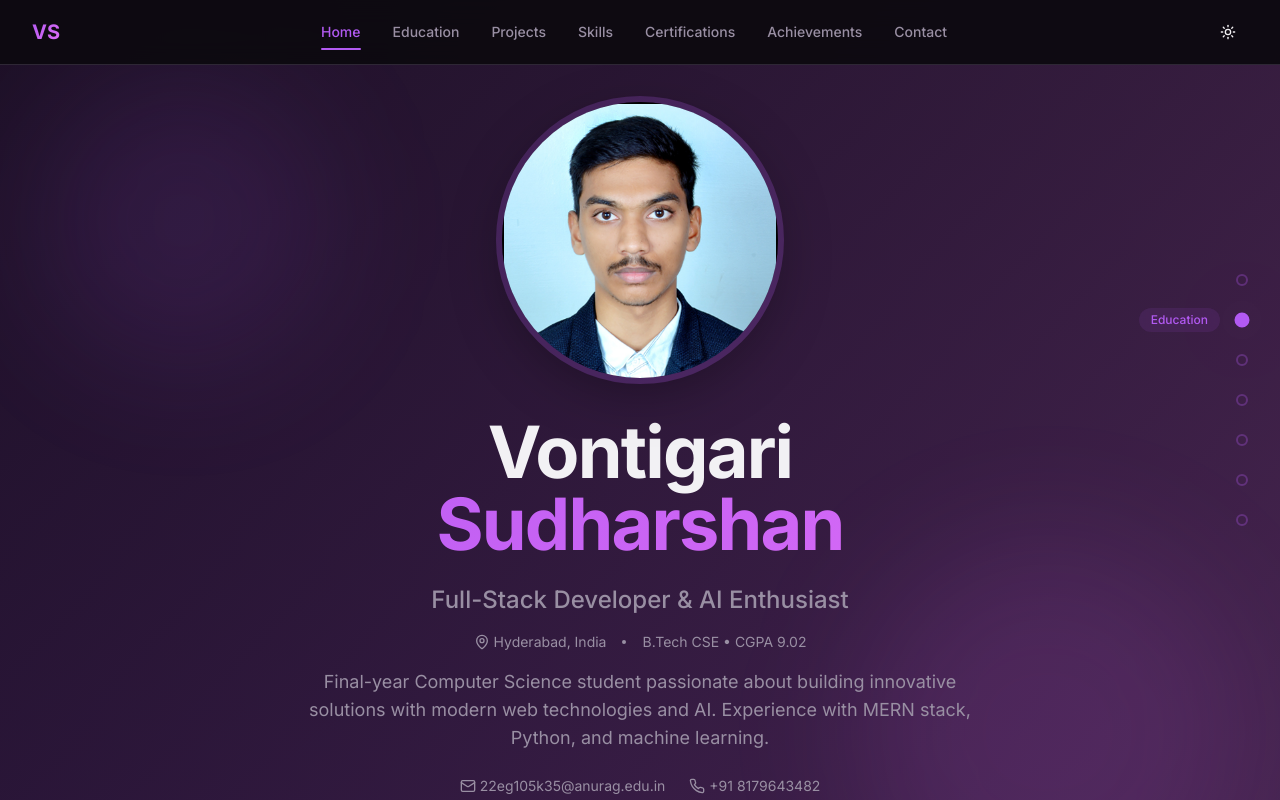
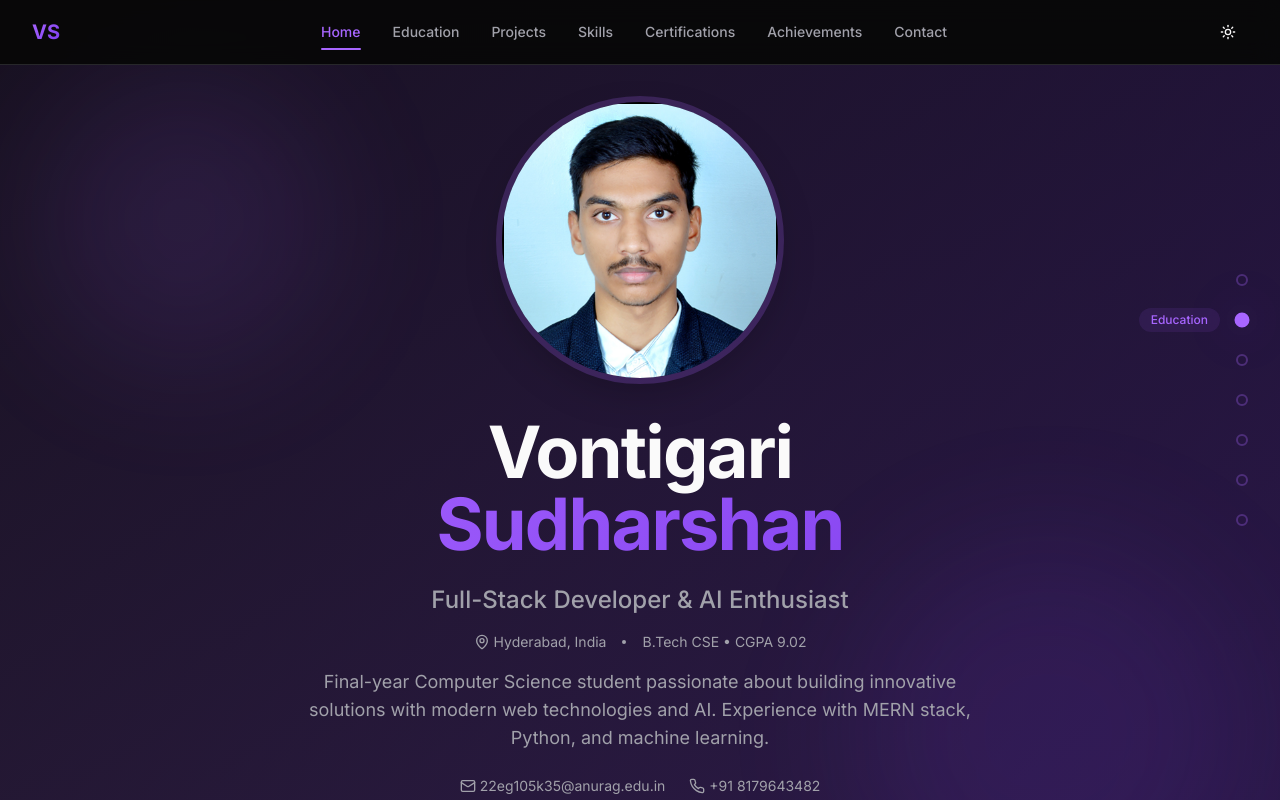
Before and after one commit to V-Sudharshan/sudharshan-codes-showcase, a React (Vite) app: page / in a window 1280 px wide. Shown: the top 800 px of the page. Built offline with nearby package versions, Linux system fonts and the light colour scheme.

Commit message:
Reverted to commit 6aedd756113142dc74b6b1bb5618f11715fd3b96

```diff
--- a/src/index.css
+++ b/src/index.css
@@ -9,137 +9,143 @@ All colors MUST be HSL.
 
 @layer base {
   :root {
-    --background: 270 20% 98%;
-    --foreground: 270 50% 10%;
+    --background: 0 0% 100%;
+    --foreground: 224 71% 4%;
 
-    --card: 270 25% 99%;
-    --card-foreground: 270 50% 10%;
+    --card: 0 0% 100%;
+    --card-foreground: 224 71% 4%;
 
-    --popover: 270 25% 99%;
-    --popover-foreground: 270 50% 10%;
+    --popover: 0 0% 100%;
+    --popover-foreground: 224 71% 4%;
 
-    --primary: 270 70% 55%;
-    --primary-foreground: 0 0% 100%;
-    --primary-glow: 280 80% 65%;
+    --primary: 262 83% 58%;
+    --primary-foreground: 210 20% 98%;
+    --primary-glow: 266 100% 70%;
 
-    --secondary: 270 30% 94%;
-    --secondary-foreground: 270 50% 15%;
+    --secondary: 220 14% 96%;
+    --secondary-foreground: 224 71% 4%;
 
-    --muted: 270 20% 93%;
-    --muted-foreground: 270 15% 45%;
+    --muted: 220 14% 96%;
+    --muted-foreground: 220 8.9% 46%;
 
-    --accent: 300 60% 92%;
-    --accent-foreground: 270 60% 25%;
+    --accent: 220 14% 96%;
+    --accent-foreground: 224 71% 4%;
 
     --destructive: 0 84% 60%;
-    --destructive-foreground: 0 0% 100%;
+    --destructive-foreground: 210 20% 98%;
 
-    --border: 270 25% 88%;
-    --input: 270 25% 88%;
-    --ring: 270 70% 55%;
+    --border: 220 13% 91%;
+    --input: 220 13% 91%;
+    --ring: 262 83% 58%;
 
     /* Portfolio specific colors */
-    --hero-bg: 270 75% 50%;
-    --hero-secondary: 300 70% 60%;
-    --success: 160 70% 40%;
-    --warning: 40 95% 55%;
-    --info: 210 90% 50%;
+    --hero-bg: 262 90% 50%;
+    --hero-secondary: 280 100% 70%;
+    --success: 142 76% 36%;
+    --warning: 48 96% 53%;
+    --info: 200 98% 39%;
 
     /* Glass effect */
-    --glass-bg: 270 50% 50% / 0.08;
-    --glass-border: 270 50% 80% / 0.3;
-    --glass-blur: 16px;
+    --glass-bg: 255 255% 100% / 0.1;
+    --glass-border: 255 255% 100% / 0.2;
+    --glass-blur: 12px;
 
     /* Gradients */
     --gradient-primary: linear-gradient(135deg, hsl(var(--primary)), hsl(var(--primary-glow)));
     --gradient-hero: linear-gradient(135deg, hsl(var(--hero-bg)), hsl(var(--hero-secondary)));
-    --gradient-card: linear-gradient(145deg, hsl(var(--card)) 0%, hsl(280 30% 96%) 100%);
+    --gradient-card: linear-gradient(145deg, hsl(var(--card)) 0%, hsl(220 20% 98%) 100%);
     --gradient-animated: linear-gradient(270deg, hsl(var(--primary)), hsl(var(--hero-secondary)), hsl(var(--primary-glow)), hsl(var(--hero-bg)));
 
     /* Shadows */
-    --shadow-elegant: 0 10px 40px -10px hsl(var(--primary) / 0.25);
-    --shadow-glow: 0 0 50px hsl(var(--primary-glow) / 0.35);
-    --shadow-card: 0 8px 30px -5px hsl(270 30% 70% / 0.2);
-    --shadow-glass: 0 8px 32px 0 hsl(var(--primary) / 0.15);
+    --shadow-elegant: 0 10px 30px -10px hsl(var(--primary) / 0.2);
+    --shadow-glow: 0 0 40px hsl(var(--primary-glow) / 0.3);
+    --shadow-card: 0 4px 20px -2px hsl(220 13% 91% / 0.4);
+    --shadow-glass: 0 8px 32px 0 hsl(var(--primary) / 0.12);
 
     /* Animations */
     --transition-smooth: all 0.3s cubic-bezier(0.4, 0, 0.2, 1);
     --transition-spring: all 0.4s cubic-bezier(0.34, 1.56, 0.64, 1);
     --transition-bounce: all 0.5s cubic-bezier(0.68, -0.55, 0.265, 1.55);
 
-    --radius: 0.75rem;
+    --radius: 0.5rem;
 
-    --sidebar-background: 270 20% 98%;
-    --sidebar-foreground: 270 40% 25%;
-    --sidebar-primary: 270 70% 55%;
-    --sidebar-primary-foreground: 0 0% 100%;
-    --sidebar-accent: 270 30% 94%;
-    --sidebar-accent-foreground: 270 50% 15%;
-    --sidebar-border: 270 25% 88%;
-    --sidebar-ring: 270 70% 55%;
+    --sidebar-background: 0 0% 98%;
+
+    --sidebar-foreground: 240 5.3% 26.1%;
+
+    --sidebar-primary: 240 5.9% 10%;
+
+    --sidebar-primary-foreground: 0 0% 98%;
+
+    --sidebar-accent: 240 4.8% 95.9%;
+
+    --sidebar-accent-foreground: 240 5.9% 10%;
+
+    --sidebar-border: 220 13% 91%;
+
+    --sidebar-ring: 217.2 91.2% 59.8%;
   }
 
   .dark {
-    --background: 270 25% 5%;
-    --foreground: 270 10% 95%;
+    --background: 0 0% 3%;
+    --foreground: 0 0% 98%;
 
-    --card: 270 20% 8%;
-    --card-foreground: 270 10% 95%;
+    --card: 240 10% 4%;
+    --card-foreground: 0 0% 98%;
 
-    --popover: 270 20% 8%;
-    --popover-foreground: 270 10% 95%;
+    --popover: 240 10% 4%;
+    --popover-foreground: 0 0% 98%;
 
-    --primary: 275 85% 65%;
-    --primary-foreground: 270 50% 5%;
-    --primary-glow: 290 90% 70%;
+    --primary: 266 100% 70%;
+    --primary-foreground: 0 0% 9%;
+    --primary-glow: 262 83% 58%;
 
-    --secondary: 270 15% 15%;
-    --secondary-foreground: 270 10% 90%;
+    --secondary: 240 4% 16%;
+    --secondary-foreground: 0 0% 98%;
 
-    --muted: 270 15% 15%;
-    --muted-foreground: 270 10% 60%;
+    --muted: 240 4% 16%;
+    --muted-foreground: 240 5% 65%;
 
-    --accent: 280 30% 20%;
-    --accent-foreground: 270 10% 95%;
+    --accent: 240 4% 16%;
+    --accent-foreground: 0 0% 98%;
 
-    --destructive: 0 75% 55%;
-    --destructive-foreground: 0 0% 100%;
+    --destructive: 0 75% 60%;
+    --destructive-foreground: 0 0% 98%;
 
-    --border: 270 15% 18%;
-    --input: 270 15% 18%;
-    --ring: 275 85% 65%;
+    --border: 240 4% 16%;
+    --input: 240 4% 16%;
+    --ring: 266 100% 70%;
 
     /* Dark mode specific */
-    --hero-bg: 275 80% 60%;
-    --hero-secondary: 300 75% 55%;
-    --success: 160 70% 45%;
-    --warning: 40 95% 55%;
-    --info: 210 90% 55%;
+    --hero-bg: 266 100% 70%;
+    --hero-secondary: 262 83% 58%;
+    --success: 142 76% 36%;
+    --warning: 48 96% 53%;
+    --info: 200 98% 39%;
 
     /* Glass effect dark */
-    --glass-bg: 270 50% 80% / 0.05;
-    --glass-border: 270 50% 60% / 0.15;
+    --glass-bg: 0 0% 100% / 0.05;
+    --glass-border: 255 255% 100% / 0.1;
 
     /* Dark gradients */
     --gradient-primary: linear-gradient(135deg, hsl(var(--primary)), hsl(var(--primary-glow)));
     --gradient-hero: linear-gradient(135deg, hsl(var(--hero-bg)), hsl(var(--hero-secondary)));
-    --gradient-card: linear-gradient(145deg, hsl(var(--card)) 0%, hsl(270 20% 10%) 100%);
+    --gradient-card: linear-gradient(145deg, hsl(var(--card)) 0%, hsl(240 8% 6%) 100%);
     --gradient-animated: linear-gradient(270deg, hsl(var(--primary)), hsl(var(--hero-secondary)), hsl(var(--primary-glow)), hsl(var(--hero-bg)));
 
     /* Dark shadows */
-    --shadow-elegant: 0 10px 40px -10px hsl(0 0% 0% / 0.4);
-    --shadow-glow: 0 0 60px hsl(var(--primary-glow) / 0.4);
-    --shadow-card: 0 8px 30px -5px hsl(0 0% 0% / 0.5);
-    --shadow-glass: 0 8px 32px 0 hsl(var(--primary) / 0.25);
-
-    --sidebar-background: 270 25% 8%;
-    --sidebar-foreground: 270 10% 90%;
-    --sidebar-primary: 275 85% 65%;
-    --sidebar-primary-foreground: 270 50% 5%;
-    --sidebar-accent: 270 15% 15%;
-    --sidebar-accent-foreground: 270 10% 90%;
-    --sidebar-border: 270 15% 18%;
-    --sidebar-ring: 275 85% 65%;
+    --shadow-elegant: 0 10px 30px -10px hsl(0 0% 0% / 0.3);
+    --shadow-glow: 0 0 40px hsl(var(--primary-glow) / 0.4);
+    --shadow-card: 0 4px 20px -2px hsl(0 0% 0% / 0.5);
+    --shadow-glass: 0 8px 32px 0 hsl(var(--primary) / 0.2);
+    --sidebar-background: 240 5.9% 10%;
+    --sidebar-foreground: 240 4.8% 95.9%;
+    --sidebar-primary: 224.3 76.3% 48%;
+    --sidebar-primary-foreground: 0 0% 100%;
+    --sidebar-accent: 240 3.7% 15.9%;
+    --sidebar-accent-foreground: 240 4.8% 95.9%;
+    --sidebar-border: 240 3.7% 15.9%;
+    --sidebar-ring: 217.2 91.2% 59.8%;
   }
 }
 
```
